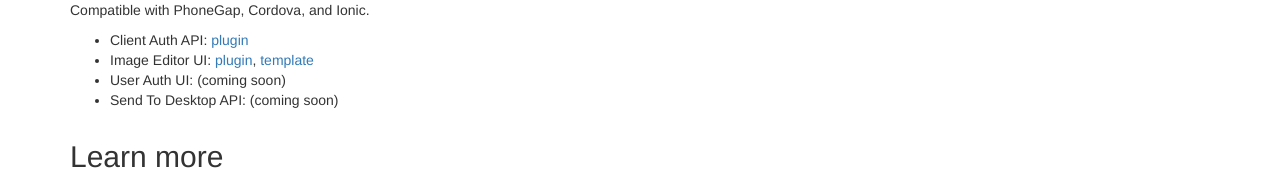
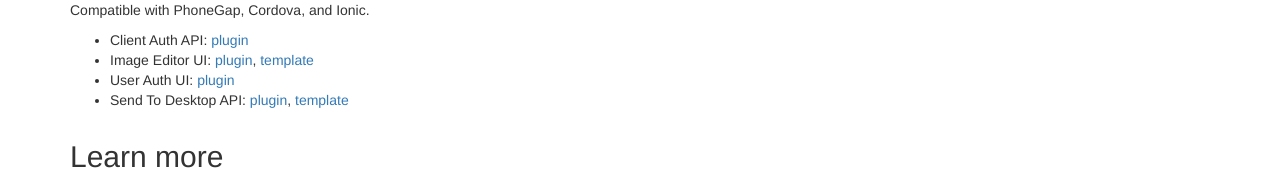
Before and after one commit to CreativeSDK/creativesdk.github.io, a website: page index.html in a window 1280 px wide. Shown: the part 598-768 px from the top of the page. Drawn offline with nearby package versions, Linux system fonts and the light colour scheme.

Commit message:
Added links to new plugins and template.

```diff
--- a/index.html
+++ b/index.html
@@ -92,8 +92,8 @@
 				<ul>
 					<li>Client Auth API: <a href="https://github.com/CreativeSDK/phonegap-plugin-csdk-client-auth">plugin</a></li>
 					<li>Image Editor UI: <a href="https://github.com/CreativeSDK/phonegap-plugin-csdk-image-editor">plugin</a>, <a href="https://github.com/CreativeSDK/phonegap-template-csdk-image-editor">template</a></li>
-					<li>User Auth UI: (coming soon)</li>
-					<li>Send To Desktop API: (coming soon)</li>
+					<li>User Auth UI: <a href="https://github.com/CreativeSDK/phonegap-plugin-csdk-user-auth">plugin</a></li>
+					<li>Send To Desktop API: <a href="https://github.com/CreativeSDK/phonegap-plugin-csdk-send-to-desktop">plugin</a>, <a href="https://github.com/CreativeSDK/phonegap-template-csdk-send-to-desktop">template</a></li>
 				</ul>
 			</div> <!-- Close column -->
 		</div> <!-- Close .row -->
```
